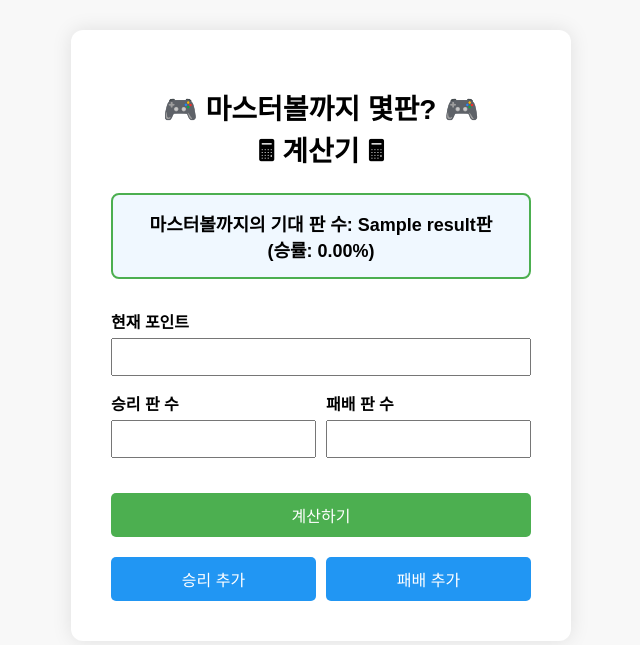
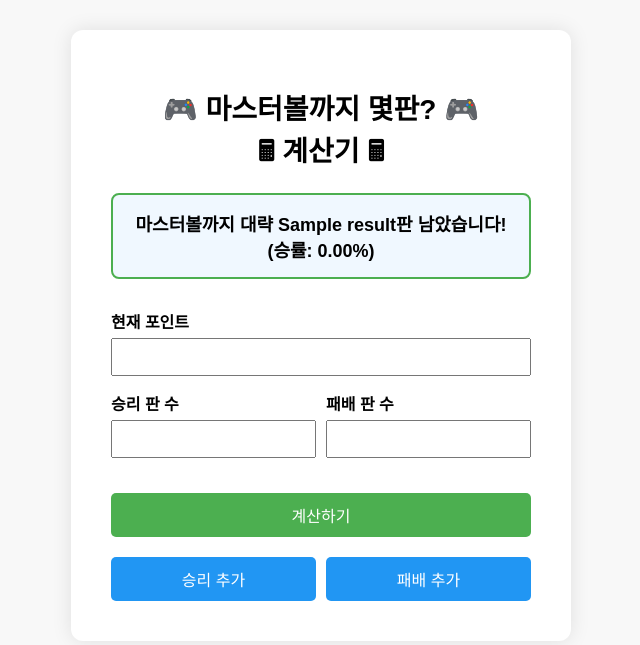
Before and after one commit to Happy-Bees/masterball_calc, a Flask app: template templates/index.html in a window 1280 px wide. Shown: the top 645 px of the page, without its empty margins (319-959 px from the left). Run offline with Flask 3, Linux system fonts and the light colour scheme; the template is opened without the code that fills it: most values are stand-ins (such as "Sample title", 1, 10 or a date in 2020).

Commit message:
결과 메시지를 자연스럽게 변경 (강조 포함)

```diff
--- a/templates/index.html
+++ b/templates/index.html
@@ -127,9 +127,10 @@
 
     {% if result %}
       <div class="result-box">
-        마스터볼까지의 기대 판 수: {{ result }}판<br>
+        마스터볼까지 대략 <strong>{{ result }}판</strong> 남았습니다!<br>
         (승률: {{ "%.2f"|format(rate) }}%)
       </div>
+
     {% elif error %}
       <div class="error">{{ error }}</div>
     {% endif %}
```
